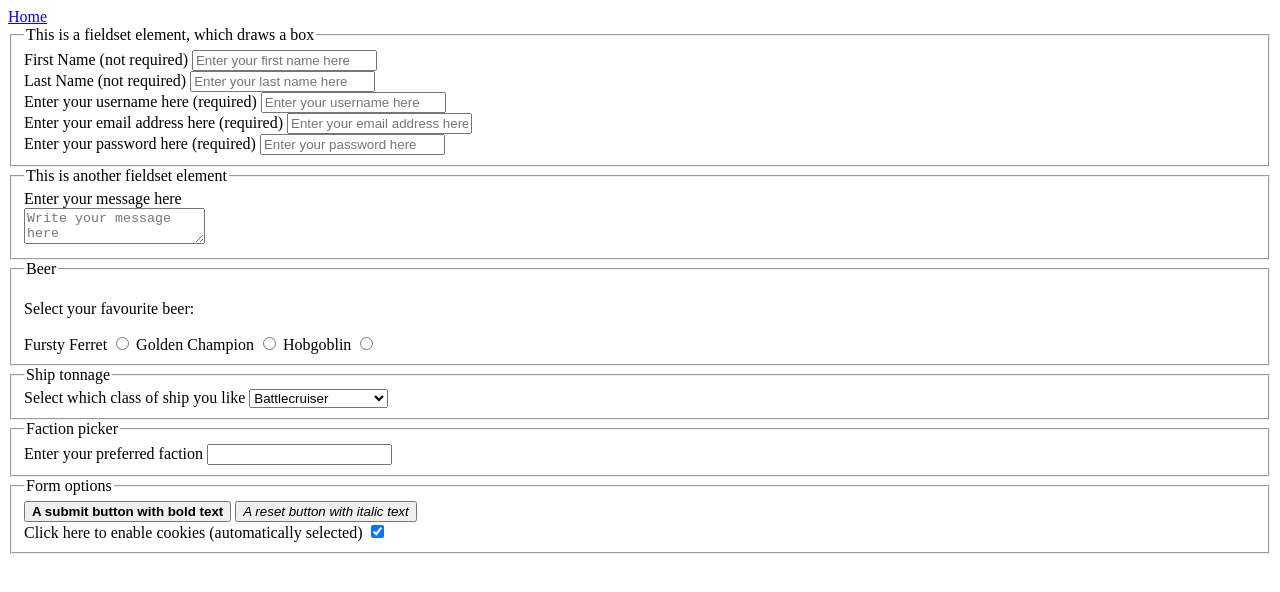
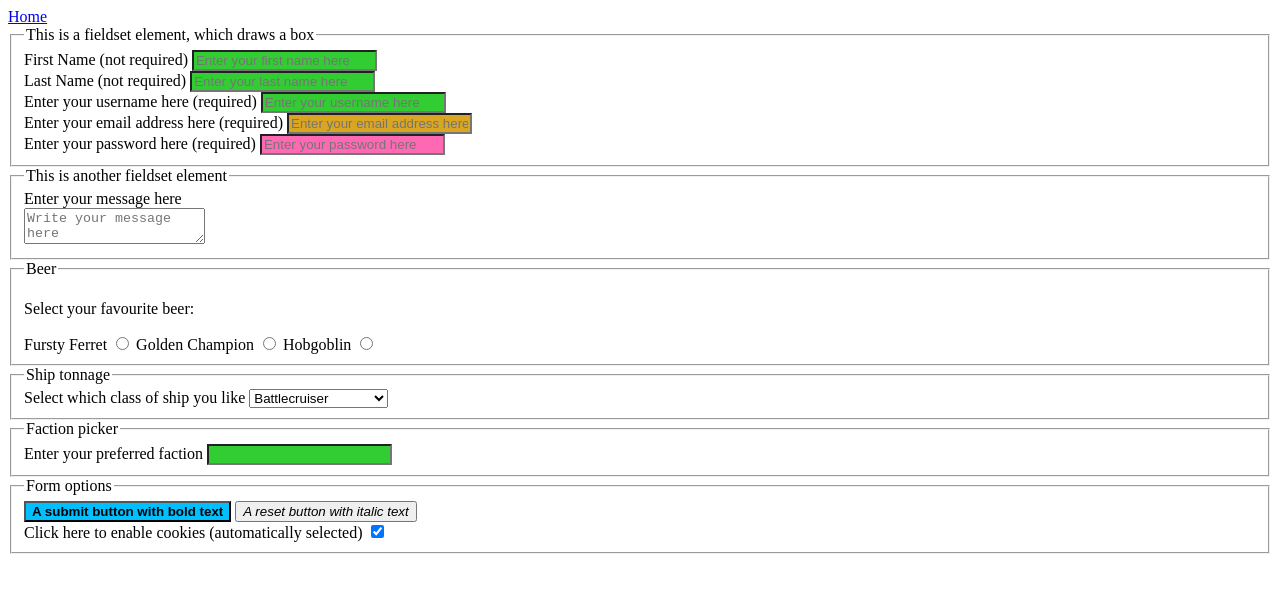
Before and after one commit to AdamBoley/Git-Experimentation, a website: page forms.html in a window 1280 px wide. Drawn offline with Linux system fonts and the light colour scheme.

Commit message:
CSS by element attributes v2

```diff
--- a/forms.html
+++ b/forms.html
@@ -19,19 +19,19 @@
         <style>
 
             input[type=text] {
-                color:limegreen;
+                background-color:limegreen;
             }
 
-            input[type=submit] {
-                color:deepskyblue;
+            button[type=submit] {
+                background-color:deepskyblue;
             }
 
             input[type=email] {
-                color:goldenrod;
+                background-color:goldenrod;
             }
 
             input[type=password] {
-                color:hotpink;
+                background-color:hotpink;
             }
 
 
```
